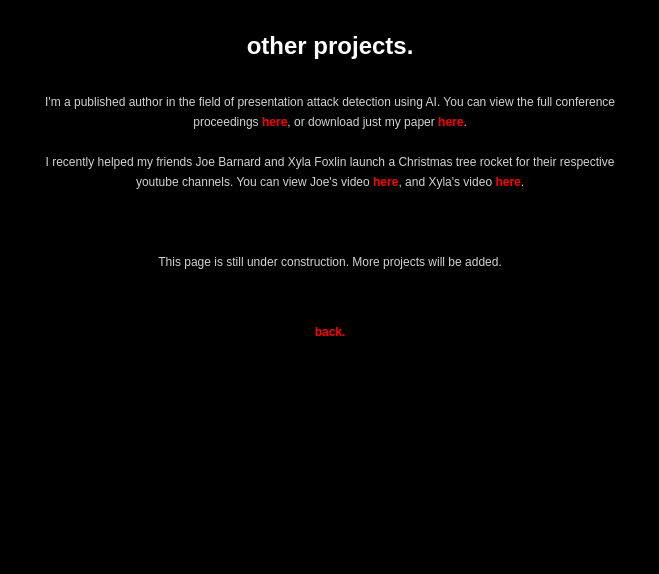
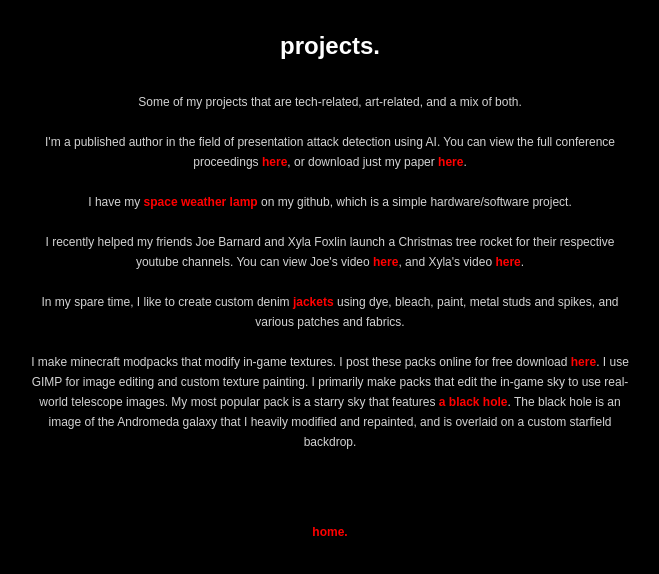
Before and after one commit to dlwrnc/dlwrnc.github.io, a plain HTML site: page other-projects.html in a window 1280 px wide. Shown: the whole page, without its empty margins (310-969 px from the left). Drawn offline with Linux system fonts and the light colour scheme.

Commit message:
rearrange index and projects links

```diff
--- a/index.css
+++ b/index.css
@@ -1,4 +1,3 @@
-
 h1 {
   color: white;
   padding: 20px;
--- a/other-projects.html
+++ b/other-projects.html
@@ -5,10 +5,13 @@
     <title>dlwrnc.</title>
   </head>
   <body>
-    <h1>other projects.</h1>
+    <h1>projects.</h1>
+        <p>Some of my projects that are tech-related, art-related, and a mix of both.</p><br>
         <p>I'm a published author in the field of presentation attack detection using AI. You can view the full conference proceedings <a href="https://users.encs.concordia.ca/~icprai18/ICPRAI%202018%20Proceedings.pdf" target="_blank" rel="noopener noreferrer">here</a>, or download just my paper <a href="/resources/ICPRAI_2018_paper.pdf" download>here</a>.</p><br>
-        <p>I recently helped my friends Joe Barnard and Xyla Foxlin launch a Christmas tree rocket for their respective youtube channels. You can view Joe's video <a href="https://www.youtube.com/watch?v=lKA1WtGXRPQ" target="_blank" rel="noopener noreferrer">here</a>, and Xyla's video <a href="https://www.youtube.com/watch?v=Jo40R7-ZOQQ" target="_blank" rel="noopener noreferrer">here</a>.</p>
-        <br><br><br><p>This page is still under construction. More projects will be added.</p>
-    <div class="homelink"><a href="index.html"> back.</a></div>
+        <p>I have my <a href="https://github.com/dlwrnc/SpaceWeatherLamp" target="_blank" rel="noopener noreferrer">space weather lamp</a> on my github, which is a simple hardware/software project.</p><br>
+        <p>I recently helped my friends Joe Barnard and Xyla Foxlin launch a Christmas tree rocket for their respective youtube channels. You can view Joe's video <a href="https://www.youtube.com/watch?v=lKA1WtGXRPQ" target="_blank" rel="noopener noreferrer">here</a>, and Xyla's video <a href="https://www.youtube.com/watch?v=Jo40R7-ZOQQ" target="_blank" rel="noopener noreferrer">here</a>.</p><br>
+        <p>In my spare time, I like to create custom denim <a href="jackets.html"> jackets</a> using dye, bleach, paint, metal studs and spikes, and various patches and fabrics.</p><br>
+        <p>I make minecraft modpacks that modify in-game textures. I post these packs online for free download <a href="https://www.planetminecraft.com/member/blueshftt/" target="_blank" rel="noopener noreferrer">here</a>. I use GIMP for image editing and custom texture painting. I primarily make packs that edit the in-game sky to use real-world telescope images. My most popular pack is a starry sky that features <a href="https://www.planetminecraft.com/texture-pack/starry-black-hole-sky/" target="_blank" rel="noopener noreferrer">a black hole</a>. The black hole is an image of the Andromeda galaxy that I heavily modified and repainted, and is overlaid on a custom starfield backdrop.</p><br>
+    <div class="homelink"><a href="index.html"> home.</a></div>
   </body>
 </html>
```
Also changed, not shown: index.html (+2 -3 lines), jackets.html (+1 -1 lines).
